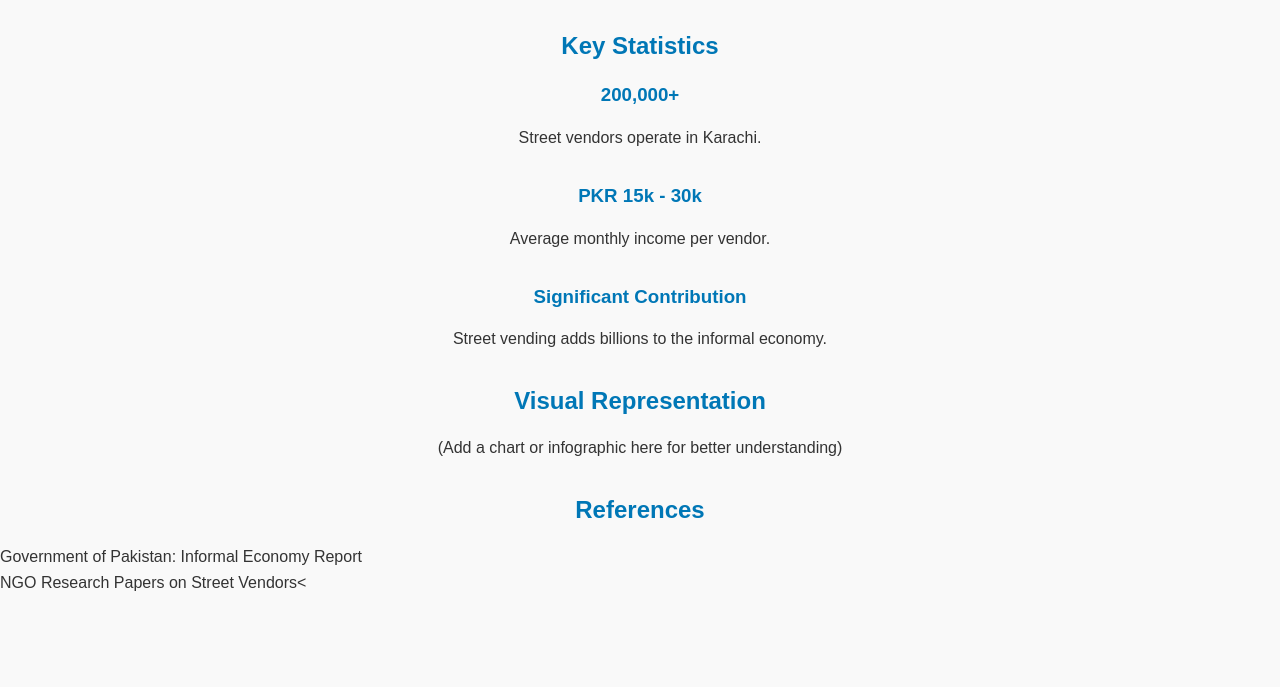
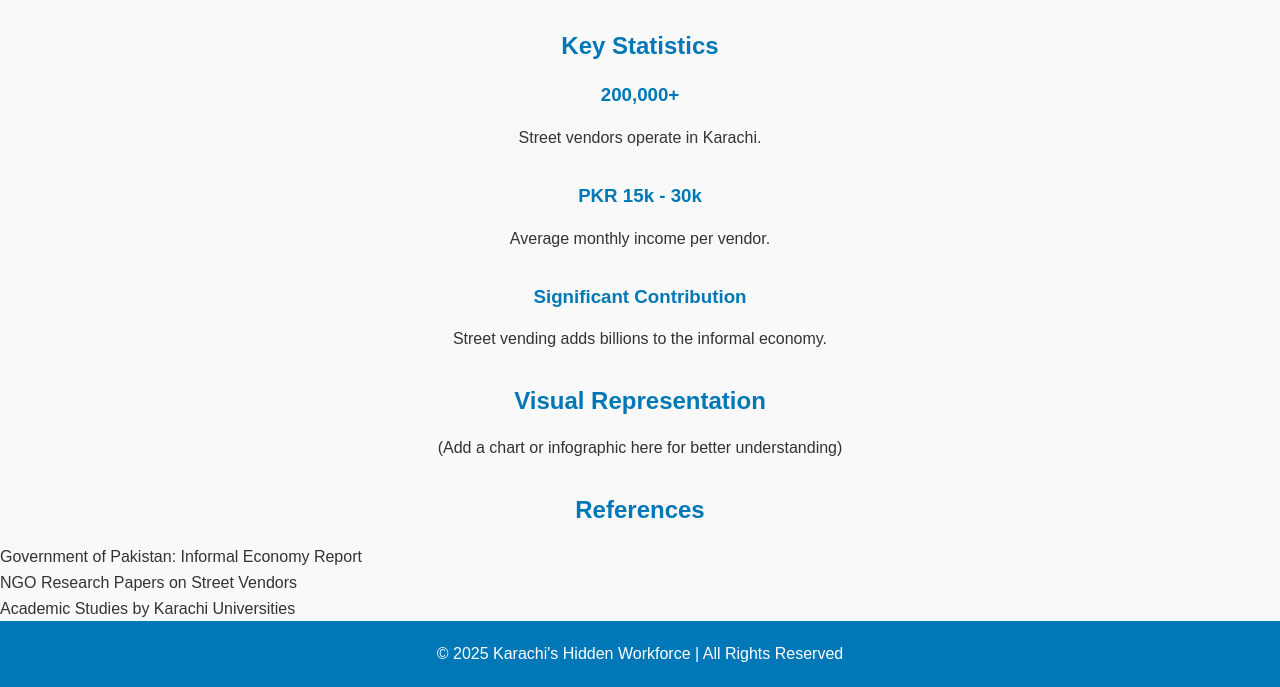
Before and after one commit to UroojNida/karachi-hidden-workforce, a plain HTML site: page research.html in a window 1280 px wide. Shown: the part 153-840 px from the top of the page. Before the commit the page ends 800 px from the top, so only its background shows below. Drawn offline with Linux system fonts and the light colour scheme.

Commit message:
Updated research.html and removes image.html

```diff
--- a/research.html
+++ b/research.html
@@ -16,7 +16,7 @@
                 <li><a href="index.html">Home</a></li>
                 <li><a href="about.html">About</a></li>
                 <li><a href="issues.html">Issues</a></li>
-                <li><a href="social impact.html">Social Impact</a></li>
+                <li><a href="social-impact.html">Social Impact</a></li>
                 <li><a href="solution.html">Solutions</a></li>
                 <li><a href="gallery.html">Gallery</a></li>
                 <li><a href="research.html" class="active">Research & Data</a></li>
@@ -67,4 +67,17 @@
                 <h2>References</h2>
                 <ul>
                     <li>Government of Pakistan: Informal Economy Report</li>
-                    <li>NGO Research Papers on Street Vendors<
+                    <li>NGO Research Papers on Street Vendors</li>
+                    <li>Academic Studies by Karachi Universities</li>
+                </ul>
+            </div>
+        </div>
+    </section>
+
+    <!-- Footer -->
+    <footer>
+        <p>&copy; 2025 Karachi's Hidden Workforce | All Rights Reserved</p>
+    </footer>
+
+</body>
+</html>
```
Also changed, not shown: image.html (deleted).
